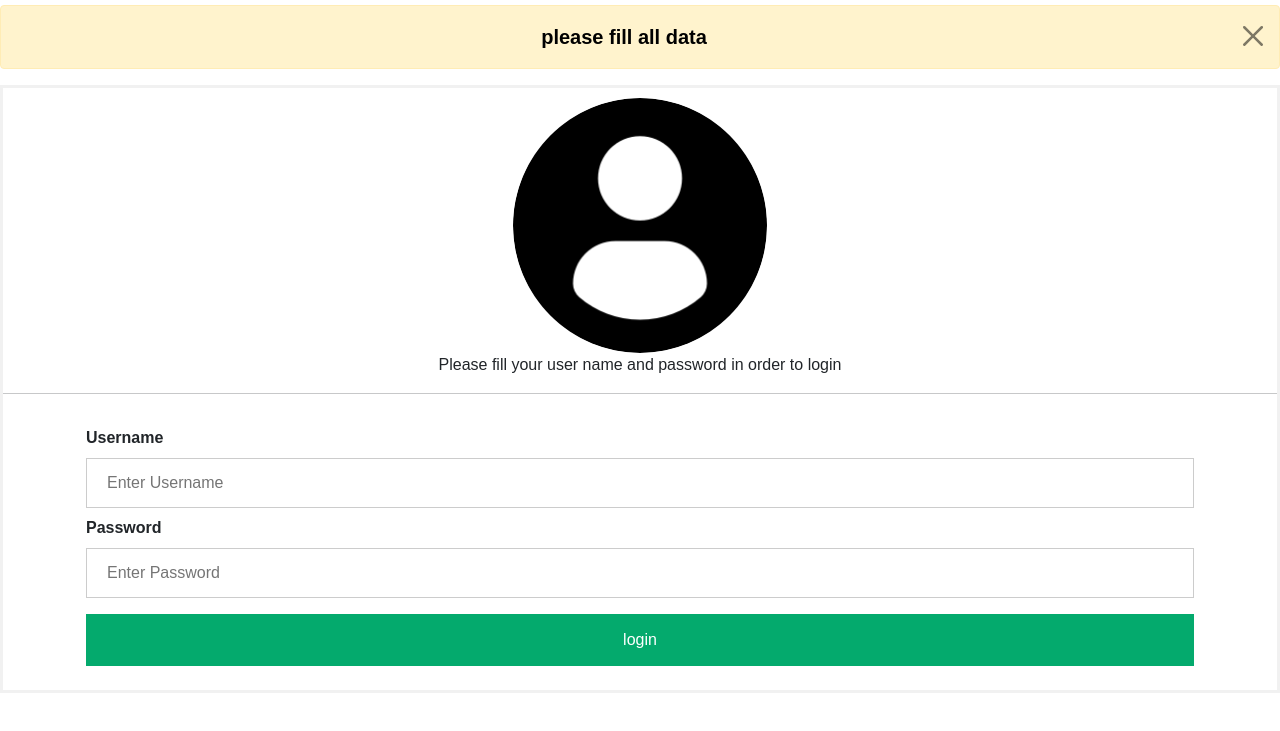
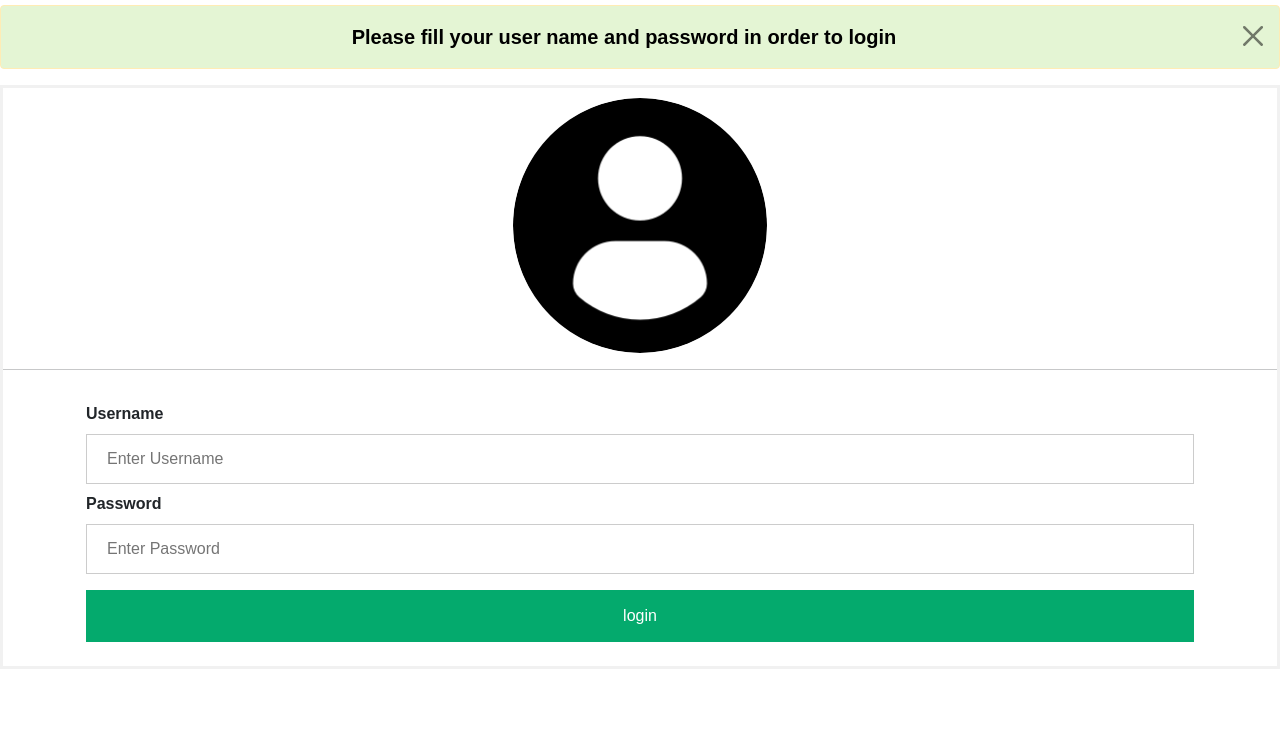
Before and after one commit to daniellek1995/Advertisement, a plain HTML site: page client/Login.html in a window 1280 px wide. Shown: the part 41-772 px from the top of the page. Drawn offline with nearby package versions, Linux system fonts and the light colour scheme.

Commit message:
change style in login page

```diff
--- a/client/Login.html
+++ b/client/Login.html
@@ -15,16 +15,14 @@
 
 window.onload = () => {
   document.querySelector("form").addEventListener("submit",formLoginSubmit)
-  $('#alertId').append("please fill all data");
+  $('#alertId').append("Please fill your user name and password in order to login");
 }
   async function formLoginSubmit(e){
       e.preventDefault();
-
       let psw = document.getElementById("psw").value;
       let uname = document.getElementById("username").value;
       let body = {psw,uname};
       try {
-
         let f = await fetch("http://localhost:3000/check-admin",{
           headers: {
             'Accept': 'application/json',
@@ -34,22 +32,14 @@ window.onload = () => {
           body:JSON.stringify(body)
         });
         let j = await f.json();
-        console.log(j);
         if(j.isAdmin){
           window.location.href = "http://localhost:3000/admin"
         }else{
-           document.getElementById("alertId").innerHTML = "Wrong User name/Password";
+           document.getElementById("alertId").innerHTML = "Invalid User name/Password";
         }
-
       } catch (error) {
-        console.log(error);
       }
-
-
-
-
   }
-
 </script>
 
 
@@ -65,8 +55,6 @@ window.onload = () => {
       <div class="imgcontainer">
         <img src="./img/profile-user.png" alt="Avatar" class="avatar">
         </div>
-
-    <p>Please fill your user name and password in order to login</p>
     <hr>
     <div class="container">
     <label for="uname"><b>Username</b></label>
@@ -75,13 +63,9 @@ window.onload = () => {
     <input type="password" placeholder="Enter Password" name="psw" id="psw" required/>
     <input type="submit" class="loginbtn" value="login"/>
 
-    <!-- <div id="adminLogin"></div> -->
 
 </div>
 </form>
-
-
-<!-- <script type="module" src="login.js"></script> -->
 </body>
 
 </html>
--- a/client/style.css
+++ b/client/style.css
@@ -104,6 +104,7 @@ td {
   font-weight: bold;
   font-family: Arial, Helvetica, sans-serif;
   color: black;
+  background-color: #e4f5d4;
 }
 
 /* .alert-warning {
```
Also changed, not shown: server/index.js (+0 -13 lines).
